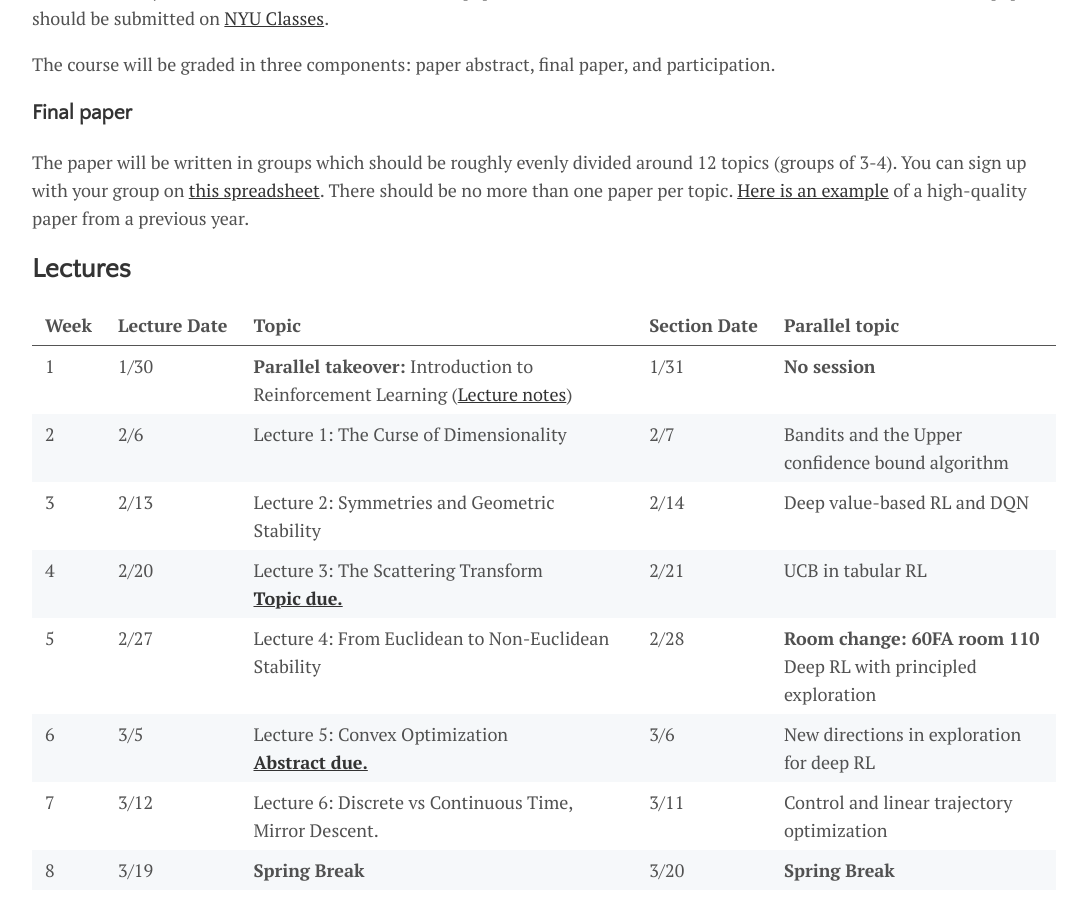
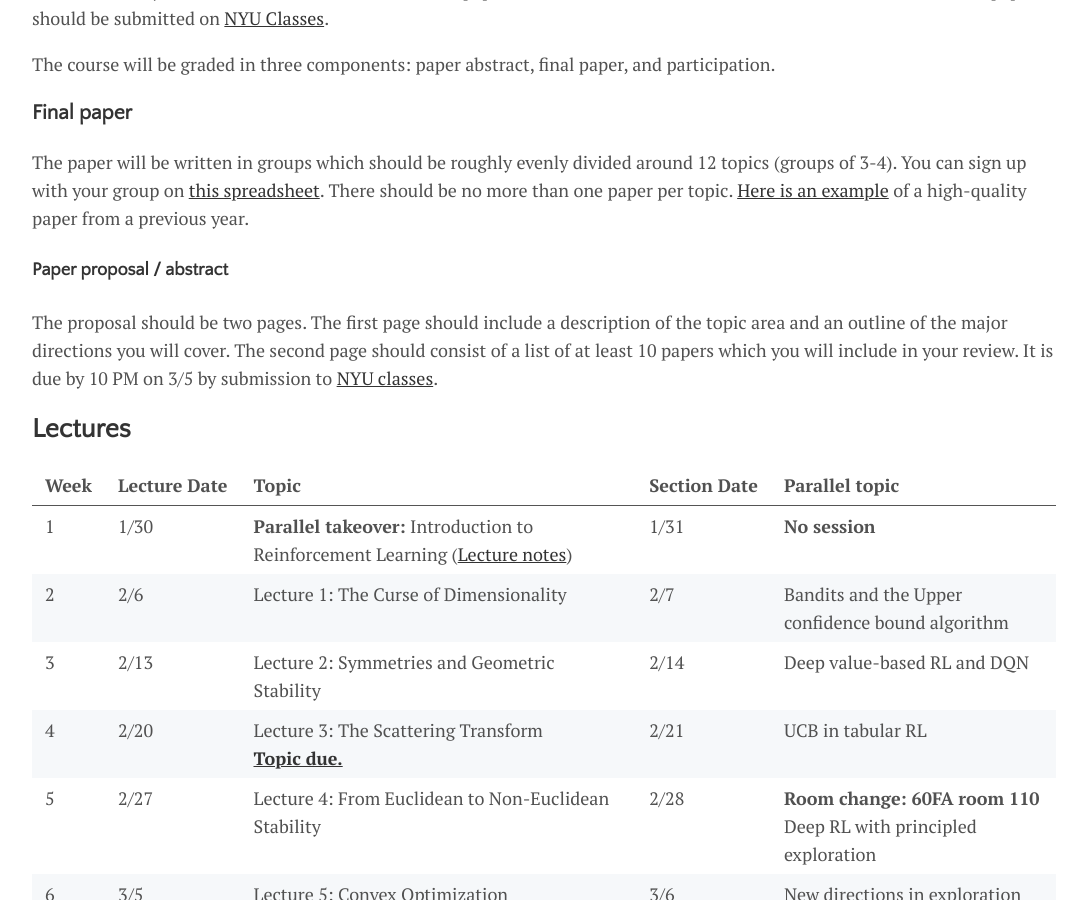
Before and after one commit to willwhitney/mathsdl-spring20, a Jekyll site: the page built from index.md, in a window 1280 px wide and 900 px high, scrolled down 1262 px. Shown: the whole window, without its empty margins (96-1183 px from the left). Built offline with Jekyll 4.4.1, drawn with Linux system fonts in a browser that asks for light colours; nearby versions of some CDN libraries.

Commit message:
add more details about proposal

```diff
--- a/index.md
+++ b/index.md
@@ -49,6 +49,11 @@ The course will be graded in three components: paper abstract, final paper, and
 
 The paper will be written in groups which should be roughly evenly divided around 12 topics (groups of 3-4). You can sign up with your group on [this spreadsheet](https://docs.google.com/spreadsheets/d/15XlvR-eXNTncQh9hyOWOduEw_45mOOsem-zH31wbkdU/edit?usp=sharing_eil&invite=CPzMrKcN&ts=5e2f3a27). There should be no more than one paper per topic. [Here is an example](assets/example_paper) of a high-quality paper from a previous year.
 
+#### Paper proposal / abstract
+
+The proposal should be two pages. The first page should include a description of the topic area and an outline of the major directions you will cover.
+The second page should consist of a list of at least 10 papers which you will include in your review.
+It is due by 10 PM on 3/5  by submission to [NYU classes](https://newclasses.nyu.edu/portal/site/088123d4-f476-4f00-9382-f27d02b1502c/).
 
 
 ## Lectures
```
